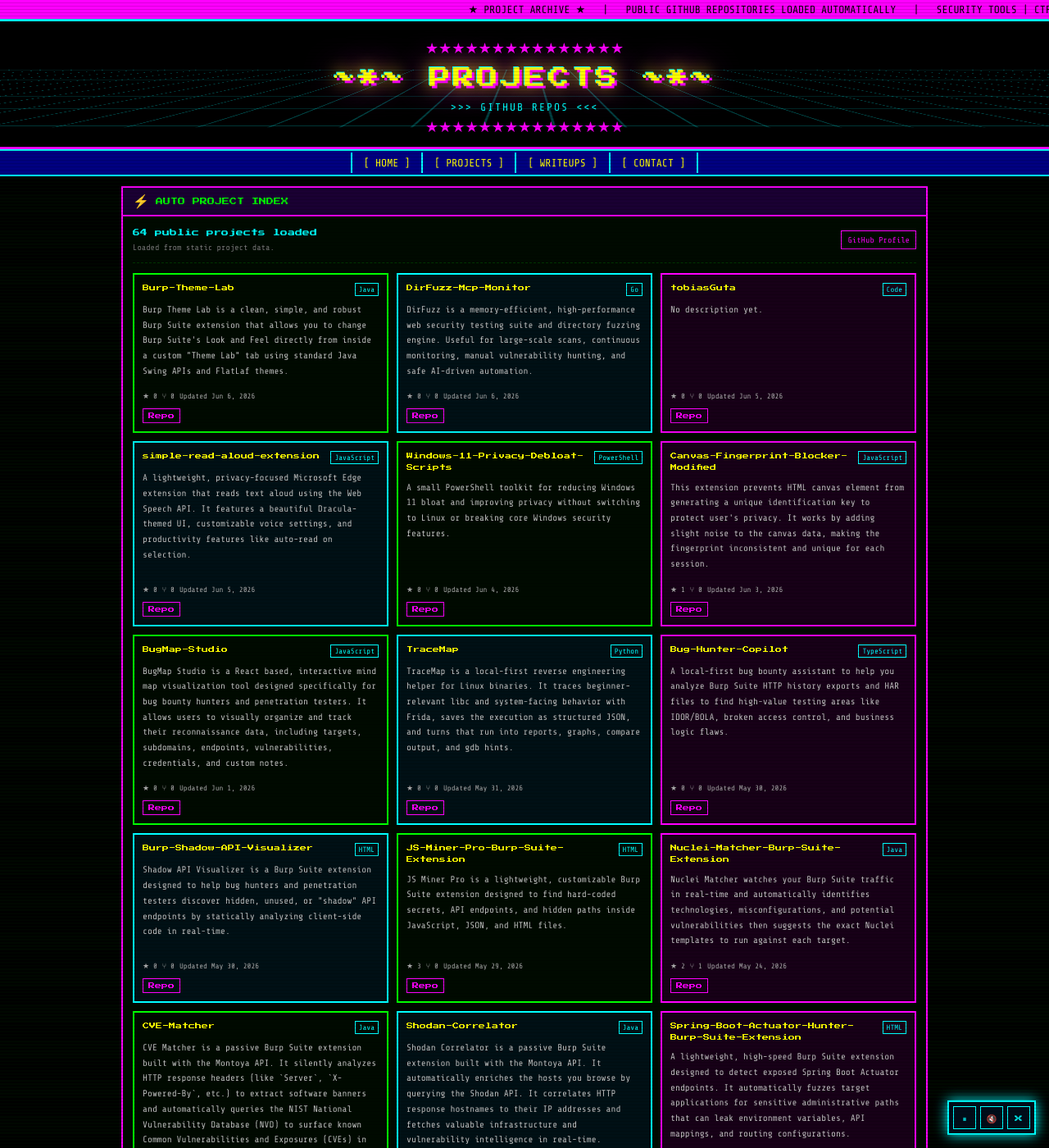
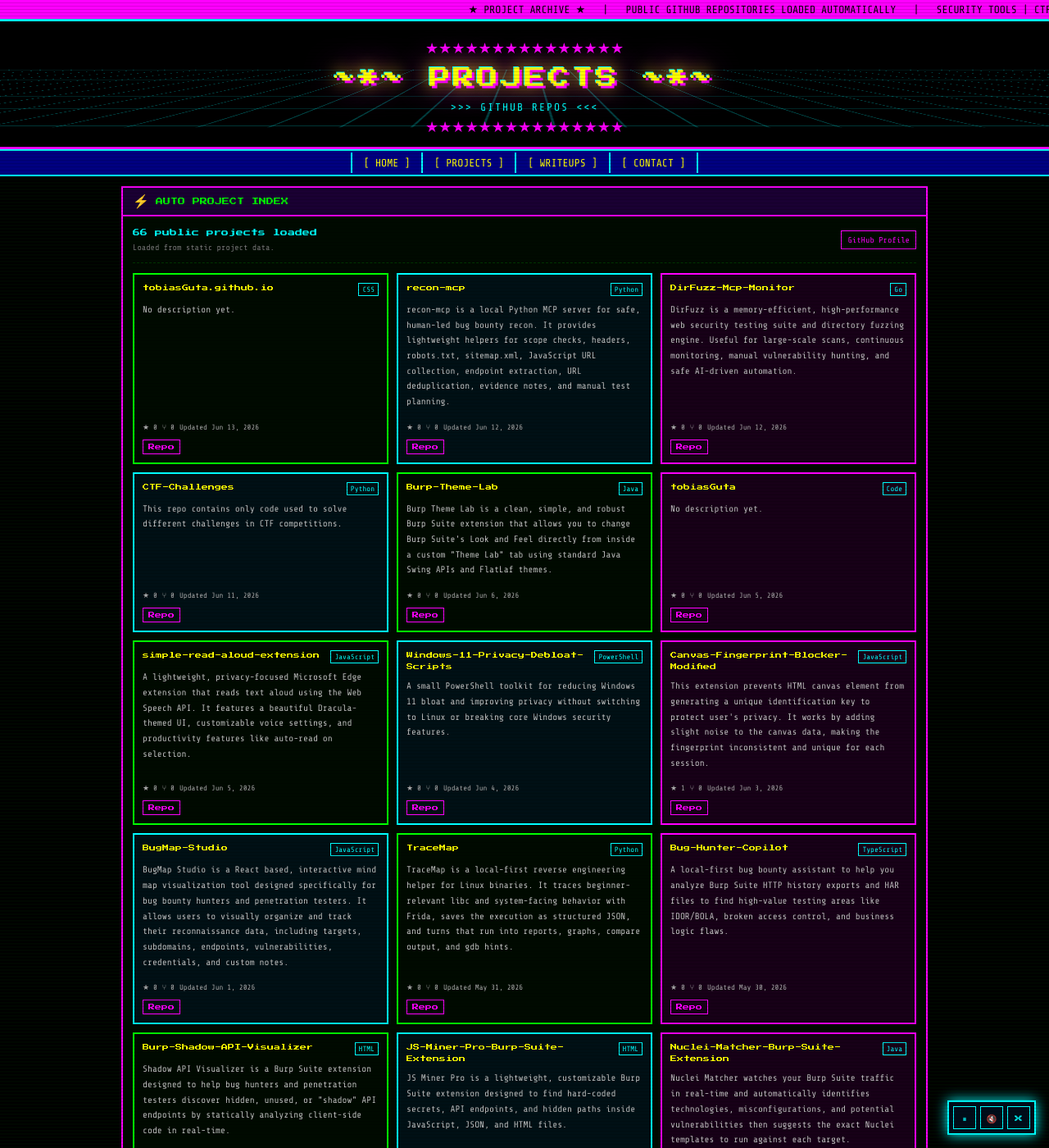
Before and after one commit to tobiasGuta/tobiasGuta.github.io, a Jekyll site: the page projects.html, which Jekyll copies as it is, in a window 1280 px wide and 1400 px high. Shown: the whole window at 82% size. Built offline with Jekyll 4.4.1, drawn with Linux system fonts in a browser that asks for light colours; some of the changed text lies outside the part shown.

Commit message:
Update generated project data

```diff
--- a/assets/data/projects.json
+++ b/assets/data/projects.json
@@ -1,17 +1,30 @@
 {
   "owner": "tobiasGuta",
-  "source": "local_github_api",
+  "source": "github_api",
   "projects": [
     {
-      "name": "Burp-Theme-Lab",
-      "description": "Burp Theme Lab is a clean, simple, and robust Burp Suite extension that allows you to change Burp Suite's Look and Feel directly from inside a custom \"Theme Lab\" tab using standard Java Swing APIs and FlatLaf themes.",
-      "html_url": "https://github.com/tobiasGuta/Burp-Theme-Lab",
+      "name": "tobiasGuta.github.io",
+      "description": null,
+      "html_url": "https://github.com/tobiasGuta/tobiasGuta.github.io",
       "homepage": null,
-      "language": "Java",
+      "language": "CSS",
       "topics": [],
       "stargazers_count": 0,
       "forks_count": 0,
-      "updated_at": "2026-06-06T21:55:31Z",
+      "updated_at": "2026-06-13T11:08:59Z",
+      "fork": false,
+      "archived": false
+    },
+    {
+      "name": "recon-mcp",
+      "description": "recon-mcp is a local Python MCP server for safe, human-led bug bounty recon. It provides lightweight helpers for scope checks, headers, robots.txt, sitemap.xml, JavaScript URL collection, endpoint extraction, URL deduplication, evidence notes, and manual test planning.",
+      "html_url": "https://github.com/tobiasGuta/recon-mcp",
+      "homepage": null,
+      "language": "Python",
+      "topics": [],
+      "stargazers_count": 0,
+      "forks_count": 0,
+      "updated_at": "2026-06-12T22:17:45Z",
       "fork": false,
       "archived": false
     },
@@ -24,7 +37,33 @@
       "topics": [],
       "stargazers_count": 0,
       "forks_count": 0,
-      "updated_at": "2026-06-06T20:11:18Z",
+      "updated_at": "2026-06-12T21:20:34Z",
+      "fork": false,
+      "archived": false
+    },
+    {
+      "name": "CTF-Challenges",
+      "description": "This repo contains only code used to solve different challenges in CTF competitions.",
+      "html_url": "https://github.com/tobiasGuta/CTF-Challenges",
+      "homepage": null,
+      "language": "Python",
+      "topics": [],
+      "stargazers_count": 0,
+      "forks_count": 0,
+      "updated_at": "2026-06-11T12:52:40Z",
+      "fork": false,
+      "archived": false
+    },
+    {
+      "name": "Burp-Theme-Lab",
+      "description": "Burp Theme Lab is a clean, simple, and robust Burp Suite extension that allows you to change Burp Suite's Look and Feel directly from inside a custom \"Theme Lab\" tab using standard Java Swing APIs and FlatLaf themes.",
+      "html_url": "https://github.com/tobiasGuta/Burp-Theme-Lab",
+      "homepage": null,
+      "language": "Java",
+      "topics": [],
+      "stargazers_count": 0,
+      "forks_count": 0,
+      "updated_at": "2026-06-06T21:55:31Z",
       "fork": false,
       "archived": false
     },
@@ -211,19 +250,6 @@
       "archived": false
     },
     {
-      "name": "tobiasGuta.github.io",
-      "description": null,
-      "html_url": "https://github.com/tobiasGuta/tobiasGuta.github.io",
-      "homepage": null,
-      "language": "HTML",
-      "topics": [],
-      "stargazers_count": 0,
-      "forks_count": 0,
-      "updated_at": "2026-05-21T01:08:16Z",
-      "fork": false,
-      "archived": false
-    },
-    {
       "name": "Blueprint-App-AI",
       "description": "Blueprint App is an AI-assisted electronics design tool for turning a plain-English hardware idea into a structured electronics blueprint.",
       "html_url": "https://github.com/tobiasGuta/Blueprint-App-AI",
@@ -286,7 +312,7 @@
     },
     {
       "name": "shodan-mcp",
-      "description": "Passive reconnaissance MCP server powered by Shodan. Scope-gated against your HackerOne snapshots — identical gate to `nuclei-mcp`.",
+      "description": "Passive reconnaissance MCP server powered by Shodan. Scope-gated against your HackerOne snapshots \u2014 identical gate to `nuclei-mcp`.",
       "html_url": "https://github.com/tobiasGuta/shodan-mcp",
       "homepage": null,
       "language": "Python",
@@ -615,7 +641,7 @@
     },
     {
       "name": "favicon-hasher",
-      "description": "A Python tool that calculates the Shodan-compatible MMH3 hash of a website’s favicon.",
+      "description": "A Python tool that calculates the Shodan-compatible MMH3 hash of a website\u2019s favicon.",
       "html_url": "https://github.com/tobiasGuta/favicon-hasher",
       "homepage": "",
       "language": "Python",
@@ -787,7 +813,7 @@
     },
     {
       "name": "GeminiTerminal",
-      "description": "GeminiTerminal: A command-line interface (CLI) tool for seamless interaction with Google’s Gemini AI. Easily chat, troubleshoot, and receive helpful responses directly from your terminal. Powered by generative AI, GeminiTerminal offers a simple and effective way to engage with advanced AI models",
+      "description": "GeminiTerminal: A command-line interface (CLI) tool for seamless interaction with Google\u2019s Gemini AI. Easily chat, troubleshoot, and receive helpful responses directly from your terminal. Powered by generative AI, GeminiTerminal offers a simple and effective way to engage with advanced AI models",
       "html_url": "https://github.com/tobiasGuta/GeminiTerminal",
       "homepage": null,
       "language": "Python",
```
